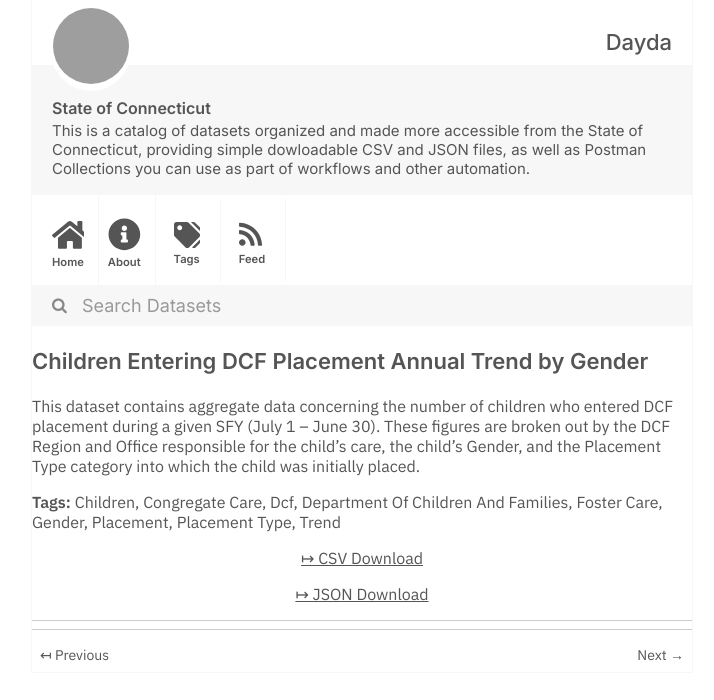
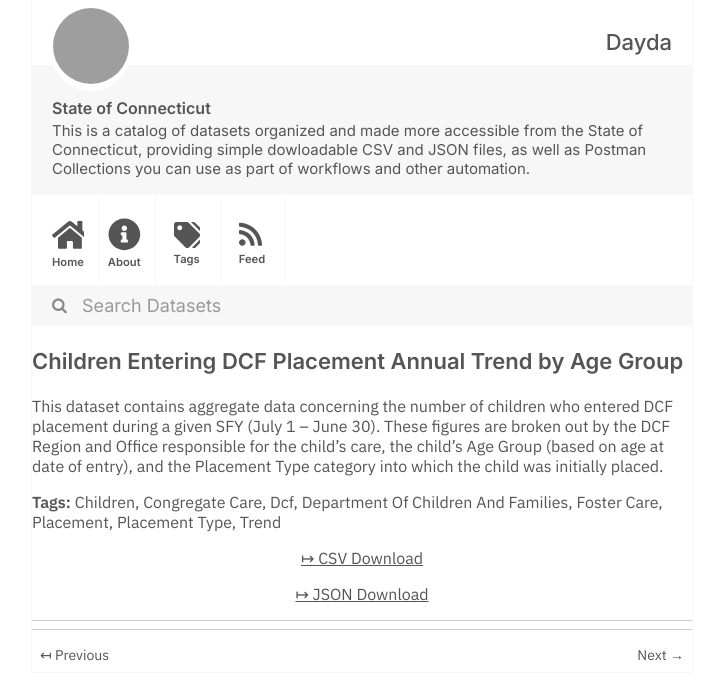
Before and after one commit to dayda-entities/state-of-connecticut, a Jekyll site: the page built from _posts/2020-11-12-children-entering-dcf-placemen.md, in a window 1280 px wide, cut to the strip 0-700 px from the top of the page. Shown: the whole strip, without its empty margins (278-992 px from the left). Built offline with Jekyll 4.4.1, drawn with Linux system fonts in a browser that asks for light colours; grey boxes are pictures that could not be loaded.

Commit message:
Publish Data

```diff
--- a/_posts/2020-11-12-children-entering-dcf-placemen.md
+++ b/_posts/2020-11-12-children-entering-dcf-placemen.md
@@ -1,7 +1,7 @@
 ---
-title: Children Entering DCF Placement Annual Trend by Gender
-created: '2020-11-12T14:57:40.297926'
-modified: '2020-11-12T14:57:40.297933'
+title: Children Entering DCF Placement Annual Trend by Age Group
+created: '2020-11-12T14:55:43.570954'
+modified: '2020-11-12T14:55:43.570960'
 state: active
 type: dataset
 tags:
@@ -10,15 +10,14 @@ tags:
   - Dcf
   - Department Of Children And Families
   - Foster Care
-  - Gender
   - Placement
   - Placement Type
   - Trend
 groups:
   - Local Government
-csv_url: 'https://data.ct.gov/api/views/sjxh-skrh/rows.csv?accessType=DOWNLOAD'
-json_url: 'https://data.ct.gov/api/views/sjxh-skrh/rows.json?accessType=DOWNLOAD'
+csv_url: 'https://data.ct.gov/api/views/dwa8-rgn8/rows.csv?accessType=DOWNLOAD'
+json_url: 'https://data.ct.gov/api/views/dwa8-rgn8/rows.json?accessType=DOWNLOAD'
 layout: post
 
 ---
-This dataset contains aggregate data concerning the number of children who entered DCF placement during a given SFY (July 1 – June 30).  These figures are broken out by the DCF Region and Office responsible for the child's care, the child's Gender, and the Placement Type category into which the child was initially placed.
+This dataset contains aggregate data concerning the number of children who entered DCF placement during a given SFY (July 1 – June 30).  These figures are broken out by the DCF Region and Office responsible for the child's care, the child's Age Group (based on age at date of entry), and the Placement Type category into which the child was initially placed.
```
